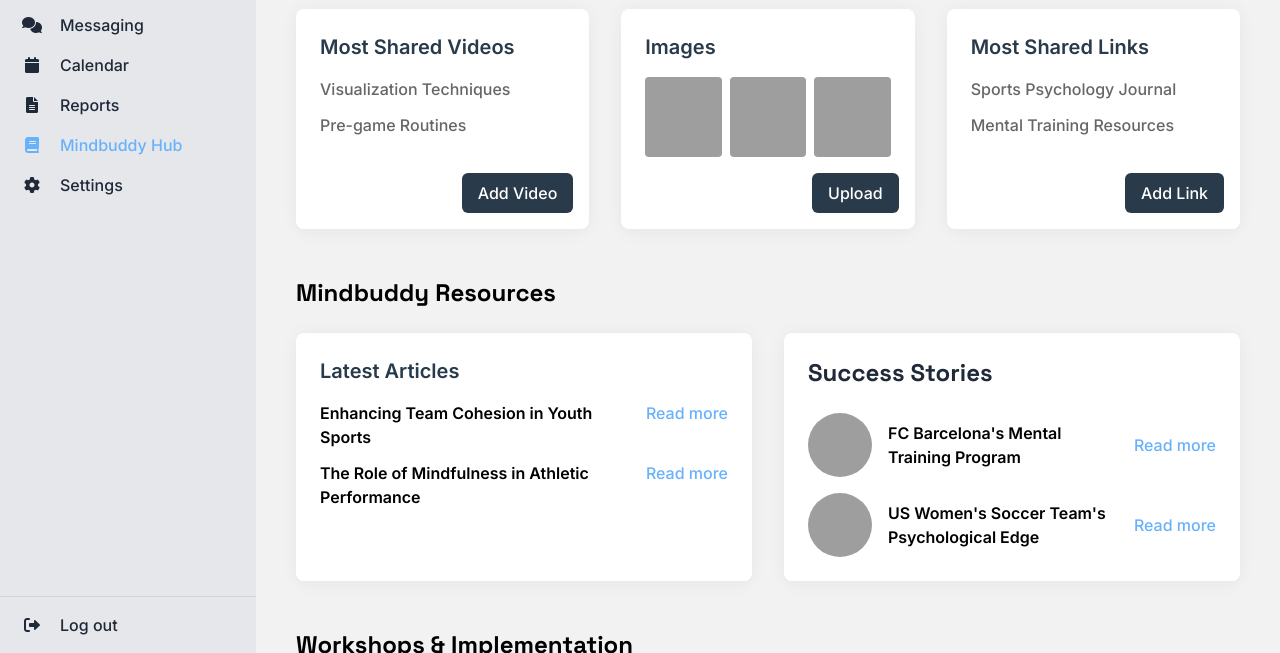
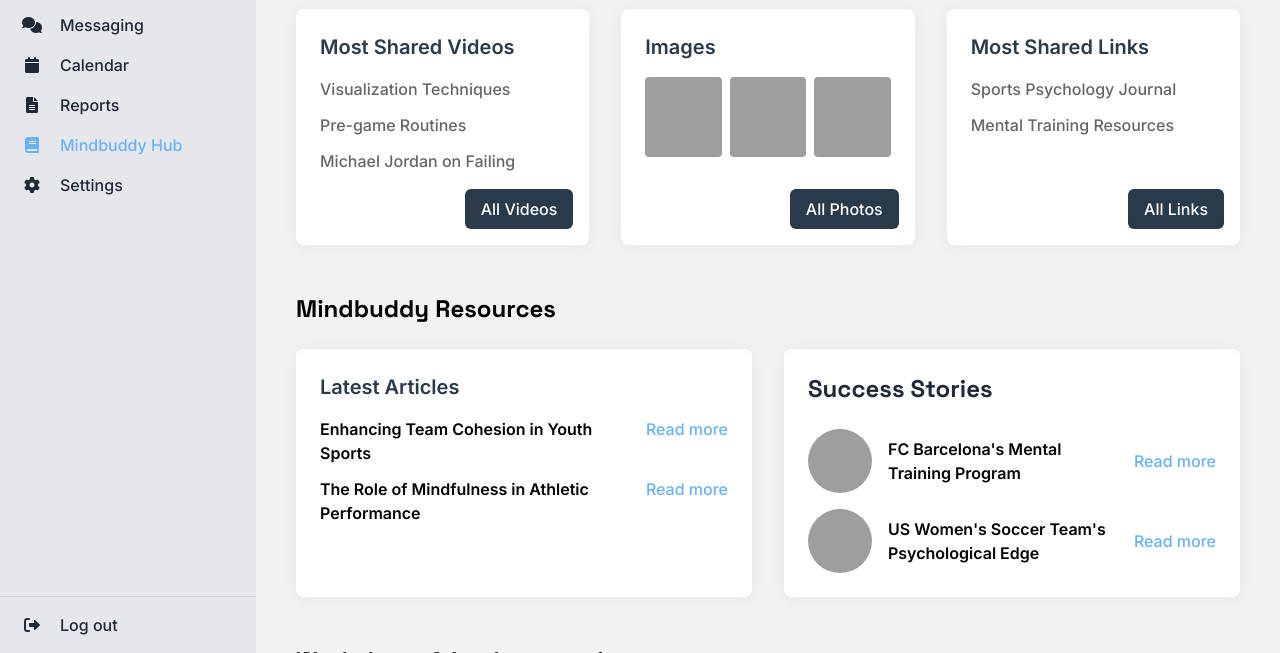
Before and after one commit to jonatannation/mindbuddy_dashboard, a website: page mindbuddyHub.html in a window 1280 px wide. Shown: the part 147-800 px from the top of the page. Drawn offline with nearby package versions, Linux system fonts and the light colour scheme; grey boxes are pictures that could not be loaded.

Commit message:
mindbuddyhub text

```diff
--- a/mindbuddyHub.html
+++ b/mindbuddyHub.html
@@ -121,9 +121,12 @@
                                 <li>
                                     <a href="#" class="text-mindbuddy-gray hover:text-mindbuddy-lightblue">Pre-game Routines</a>
                                 </li>
+                                <li>
+                                    <a href="#" class="text-mindbuddy-gray hover:text-mindbuddy-lightblue">Michael Jordan on Failing</a>
+                                </li>
                             </ul>
                             <button class="absolute bottom-4 right-4 bg-mindbuddy-navy text-white px-4 py-2 rounded-md hover:bg-opacity-80 transition duration-300" onclick="openModal('videoModal')">
-                                Add Video
+                                All Videos
                             </button>
                         </div>
                         <!-- Images -->
@@ -135,7 +138,7 @@
                                 <img src="https://images.unsplash.com/photo-1552674605-db6ffd4facb5?ixlib=rb-1.2.1&auto=format&fit=crop&w=300&q=80" alt="Athlete meditating" class="w-full h-20 object-cover rounded cursor-pointer" onclick="openModal('imageModal', this.src)">
                             </div>
                             <button class="absolute bottom-4 right-4 bg-mindbuddy-navy text-white px-4 py-2 rounded-md hover:bg-opacity-80 transition duration-300" onclick="openModal('uploadModal')">
-                                Upload
+                                All Photos
                             </button>
                         </div>
                         <!-- Links -->
@@ -150,7 +153,7 @@
                                 </li>
                             </ul>
                             <button class="absolute bottom-4 right-4 bg-mindbuddy-navy text-white px-4 py-2 rounded-md hover:bg-opacity-80 transition duration-300" onclick="openModal('linkModal')">
-                                Add Link
+                                All Links
                             </button>
                         </div>
                     </div>
```
Also changed, not shown: index.html (+3 -3 lines), 1 other file.
